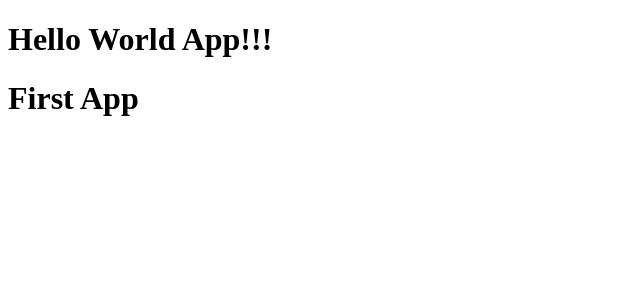
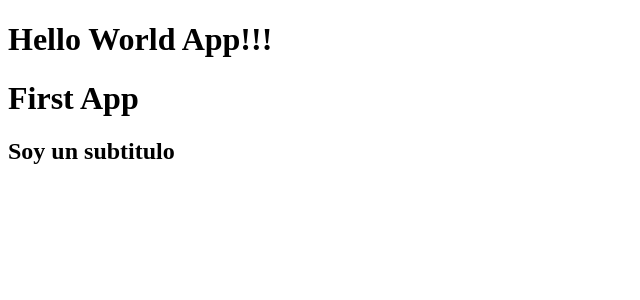
Before and after one commit to alemr214/react-course, a React (Vite) app in the folder 03-counter-app/: page / in a window 1280 px wide. Shown: the top 300 px of the page, without its empty margins (0-640 px from the left). Built offline with nearby package versions, Linux system fonts and the light colour scheme.

Commit message:
Add subtitle to FirstApp component

```diff
--- a/03-counter-app/src/FirstApp.jsx
+++ b/03-counter-app/src/FirstApp.jsx
@@ -1,5 +1,10 @@
 const FirstApp = () => {
-    return <h1>First App</h1>;
+    return (
+        <>
+            <h1>First App</h1>
+            <h2>Soy un subtitulo</h2>
+        </>
+    );
 };
 
 export default FirstApp;
```
